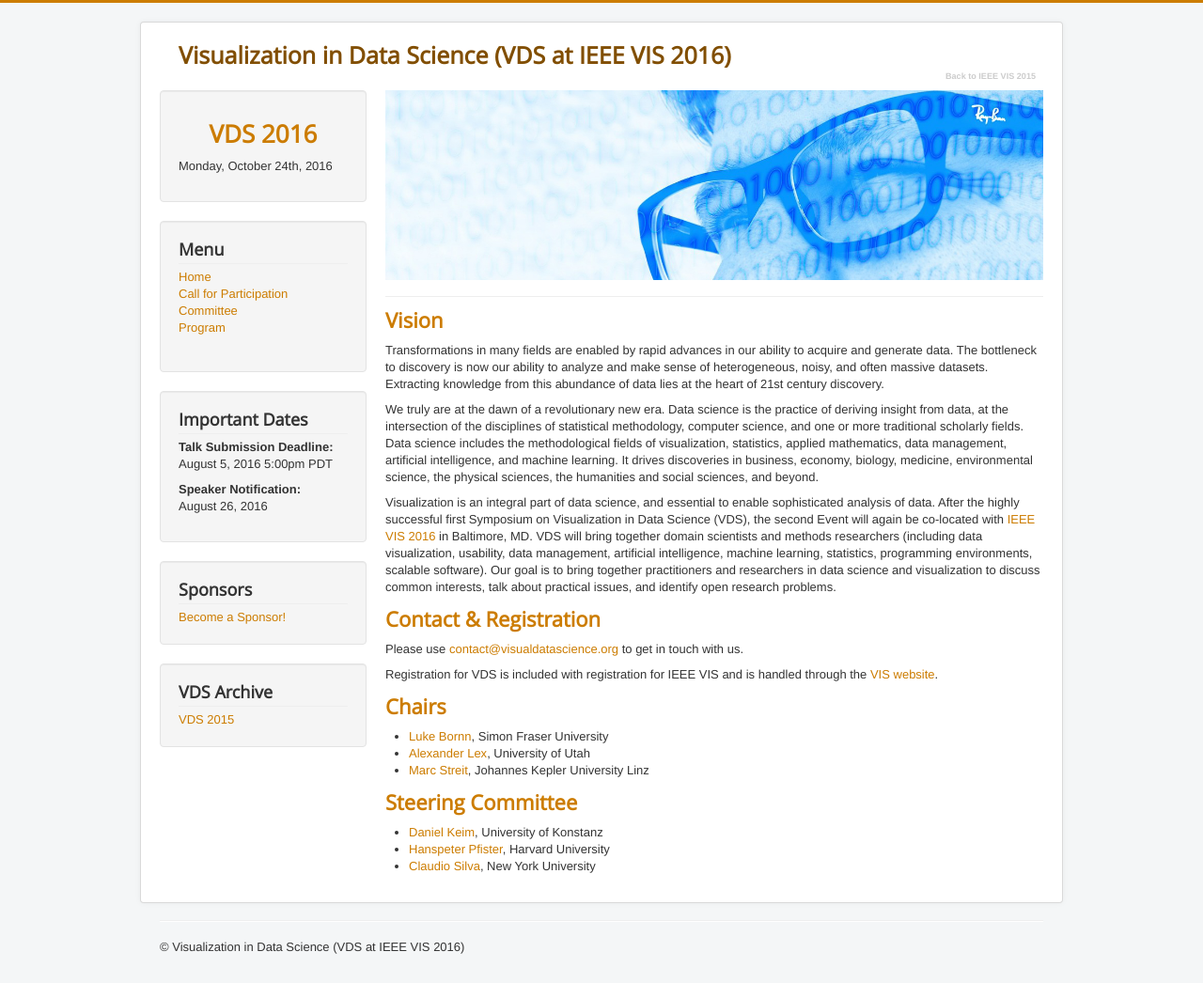
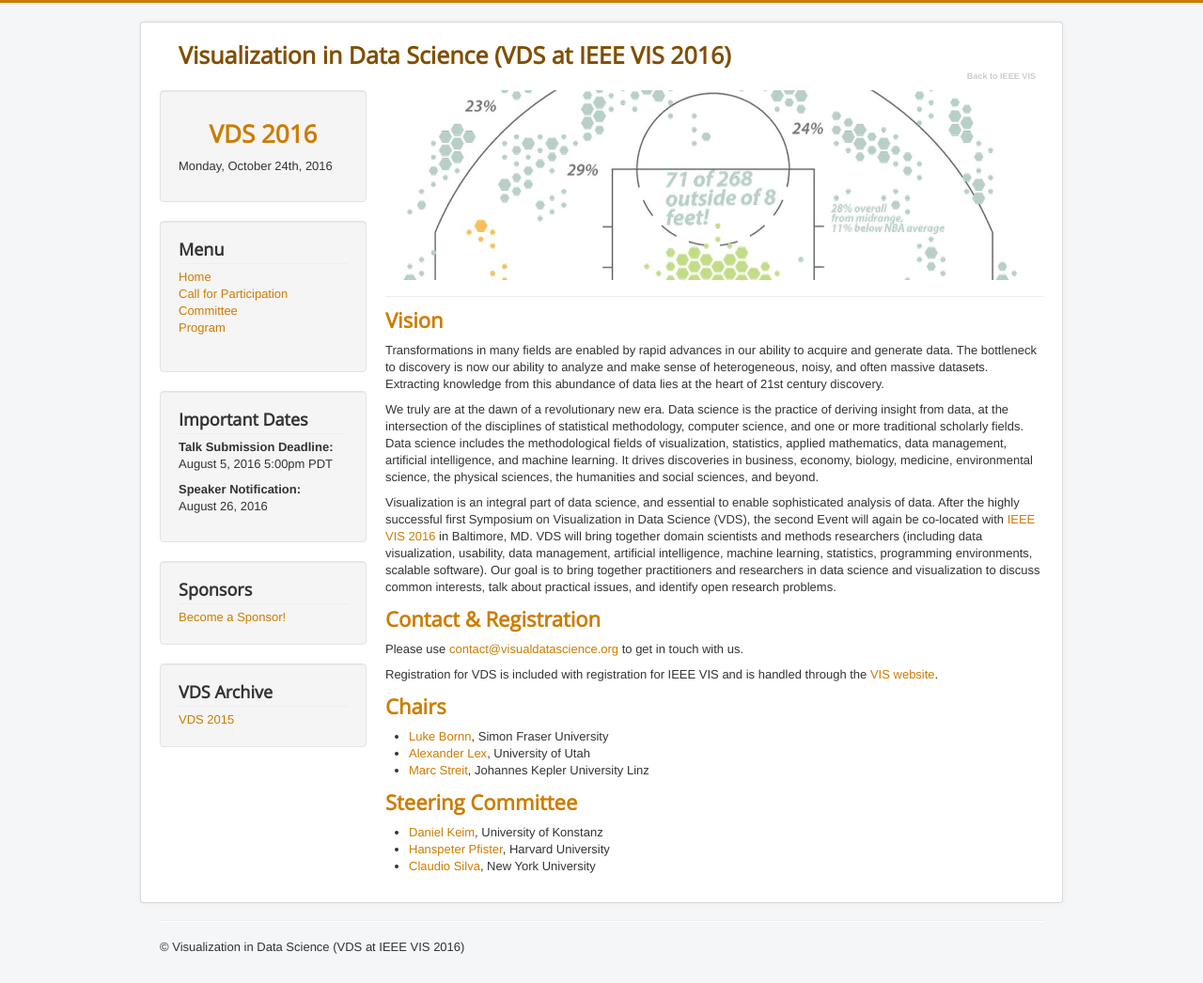
Before and after one commit to VCG/vds-2016-website, a Jekyll site: the page built from index.md, in a window 1280 px wide. Shown: the whole page at 94% size. Built offline with Jekyll 4.4.1, drawn with Linux system fonts in a browser that asks for light colours.

Commit message:
removed _site from github, added new banner logo

```diff
--- a/_includes/header.html
+++ b/_includes/header.html
@@ -1,8 +1,9 @@
 <header class="header" role="banner">
   <div class="header-inner clearfix">
+    <!--<a class="brand pull-left" href="{{ site.baseurl }}/"><span class="site-title span11" title="{{ site.title }}">{{ site.title }}</span></a>-->
     <a class="brand pull-left" href="{{ site.baseurl }}/"><span class="site-title span11" title="{{ site.title }}">{{ site.title }}</span></a>
     <div class="header-search pull-right">
-      <ul class="nav menu" id="top_button"><li><a href="http://www.ieeevis.org/">Back to IEEE VIS 2015</a></li></ul>
+      <ul class="nav menu" id="top_button"><li><a href="http://www.ieeevis.org/">Back to IEEE VIS</a></li></ul>
     </div>
   </div>
 </header>
```
Also changed, not shown: images/banner.jpg, 14 other files.
